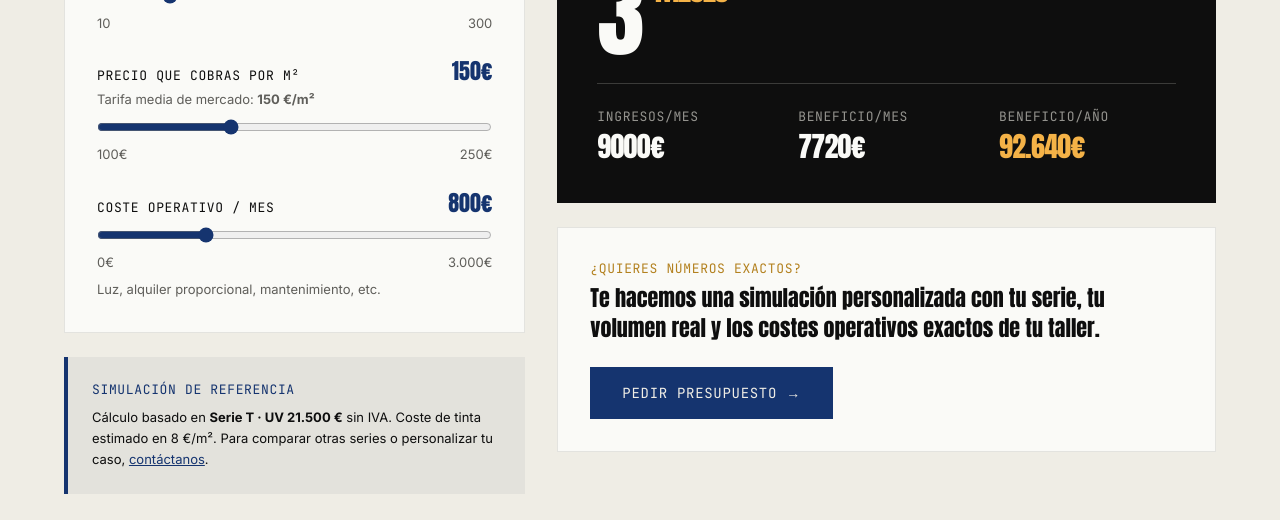
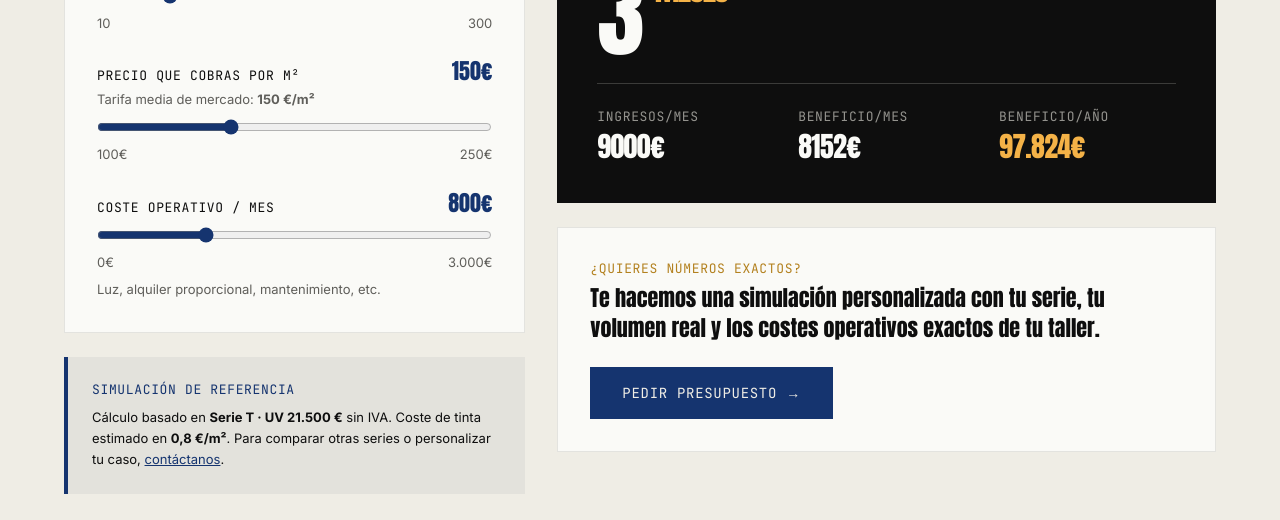
Before and after one commit to ImpresoraVertical/impresoravertical-web, a Next.js app: page /calculadora-roi in a window 1280 px wide. Shown: the part 920-1440 px from the top of the page. Built offline with nearby package versions, Linux system fonts and the light colour scheme.

Commit message:
Fix: coste tinta 0,8 €/m² (texto + cálculo coherentes)

```diff
--- a/app/components/CalculadoraROI.tsx
+++ b/app/components/CalculadoraROI.tsx
@@ -4,7 +4,7 @@ import { useMemo, useState } from "react";
 import { SERIES, PRICING_COPY } from "../data/series";
 
 // Coste tinta + soporte por m² impreso (estimado)
-const INK_COST_PER_M2 = 8; // €/m²
+const INK_COST_PER_M2 = 0.8; // €/m²
 
 /** Precio de referencia según tipo de tinta de la serie */
 function getReferencePrice(inkType: string): number | null {
@@ -141,8 +141,8 @@ export default function CalculadoraROI() {
           </div>
           <p className="text-body-sm text-ink leading-relaxed">
             Cálculo basado en <strong>Serie T · UV 21.500 €</strong> sin IVA.
-            Coste de tinta estimado en 8 €/m². Para comparar otras series o
-            personalizar tu caso,{" "}
+            Coste de tinta estimado en <strong>0,8 €/m²</strong>. Para comparar
+            otras series o personalizar tu caso,{" "}
             <a href="/contacto" className="text-cobalto-700 underline">
               contáctanos
             </a>.
```
